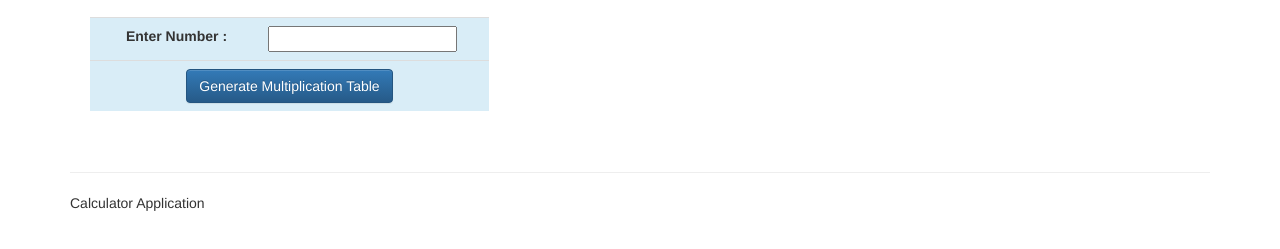
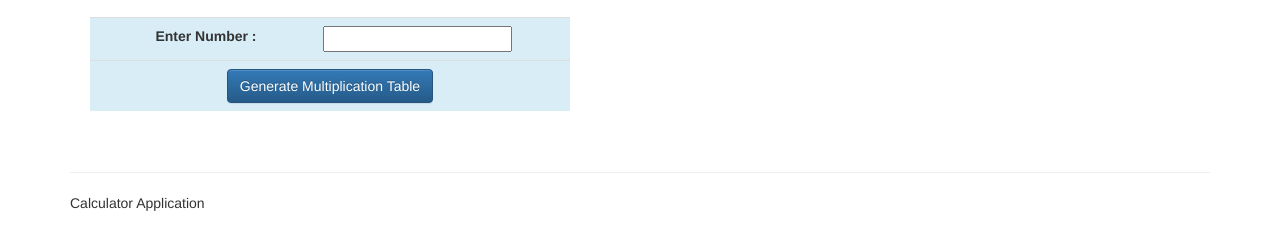
Before and after one commit to akshayc-12/Calculator, a plain HTML site: page MultiplicationTable.html in a window 1280 px wide. Shown: the part 53-302 px from the top of the page. Drawn offline with Linux system fonts and the light colour scheme.

Commit message:
Max-width: 480px

```diff
--- a/MultiplicationTable.html
+++ b/MultiplicationTable.html
@@ -48,7 +48,7 @@
                 <!-- Page Content Start -->
 
 
-                    <div style="width:35%;margin:20px">
+                    <div style="max-width:480px;margin:20px">
                         <table id="enterInfo" style="text-align:center;" class="table table-sm bg-info">
                             <tr>
                                 <th style="text-align:right">Enter Number :</th>
```
